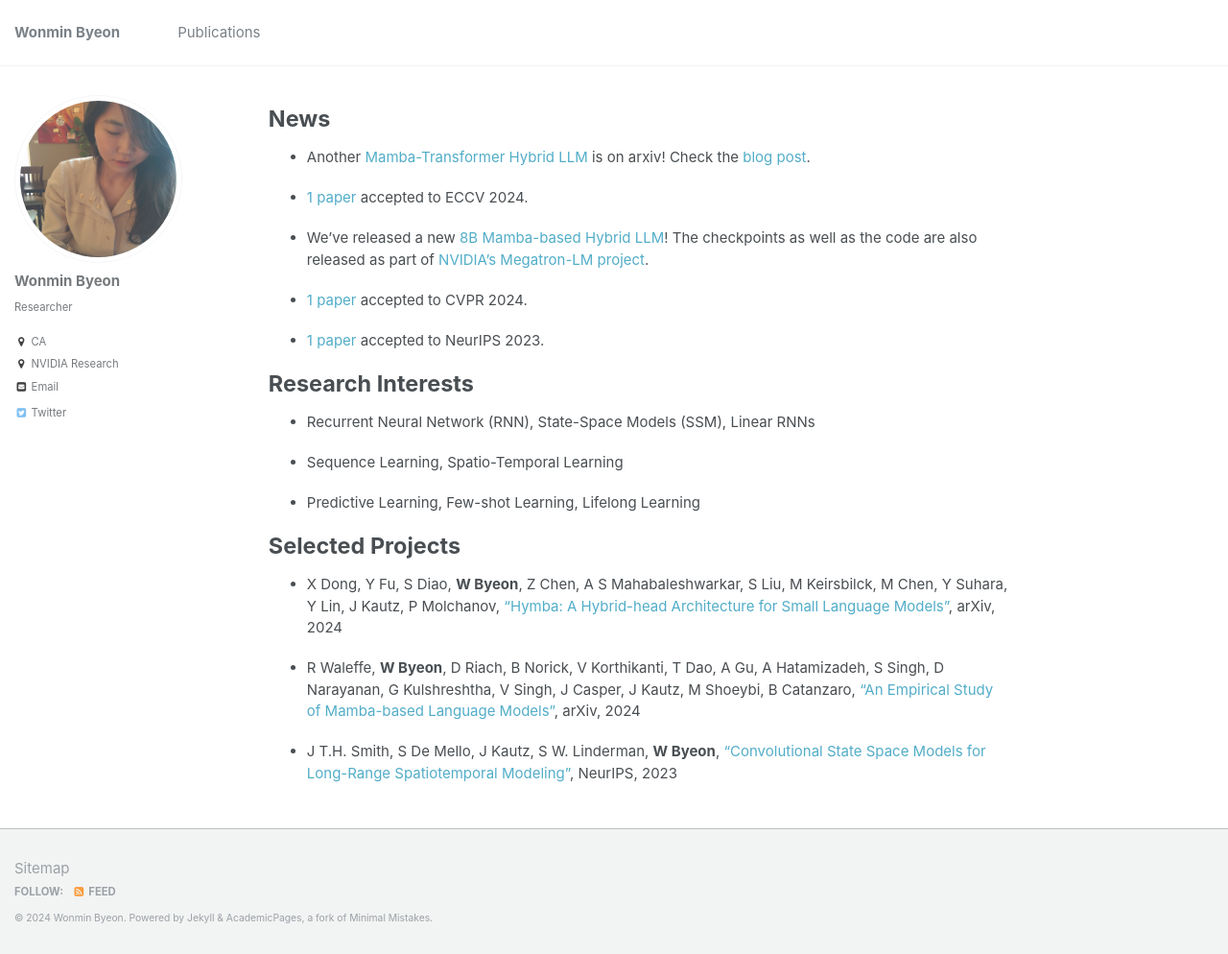
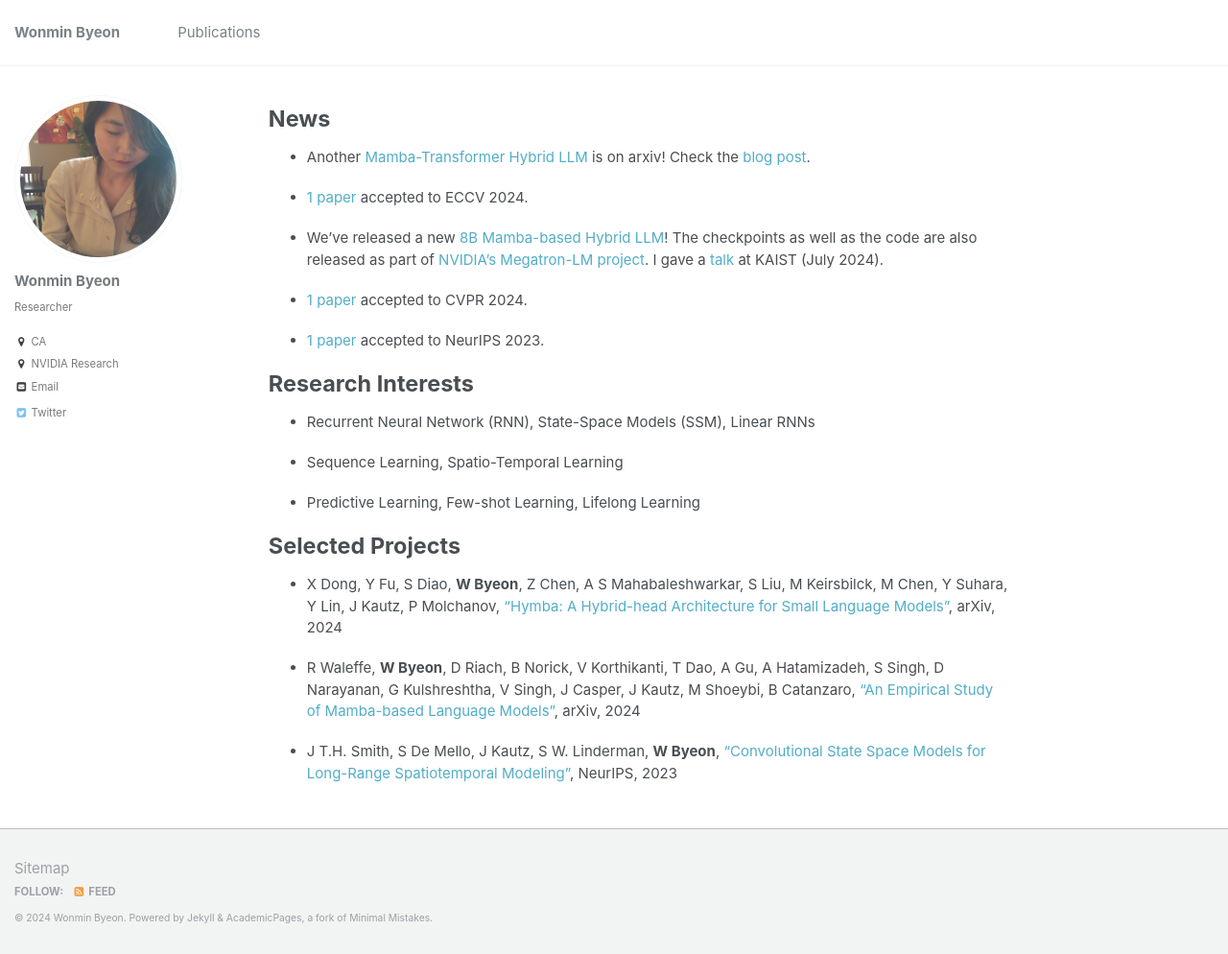
Before and after one commit to wonmin-byeon/wonmin-byeon.github.io, a Jekyll site: the page built from _pages/about.md, in a window 1280 px wide and 994 px high. Shown: the whole window at 96% size. Built offline with Jekyll 4.4.1, drawn with Linux system fonts in a browser that asks for light colours.

Commit message:
add the talk link

```diff
--- a/_pages/about.md
+++ b/_pages/about.md
@@ -15,7 +15,7 @@ News
 
 * [1 paper](https://wonmin-byeon.github.io/publication/2024-mtvg) accepted to ECCV 2024.
 
-* We've released a new [8B Mamba-based Hybrid LLM](https://wonmin-byeon.github.io/publication/2024-hybrid)! The checkpoints as well as the code are also released as part of [NVIDIA's Megatron-LM project](https://github.com/NVIDIA/megatron-LM/tree/ssm/examples/mamba).
+* We've released a new [8B Mamba-based Hybrid LLM](https://wonmin-byeon.github.io/publication/2024-hybrid)! The checkpoints as well as the code are also released as part of [NVIDIA's Megatron-LM project](https://github.com/NVIDIA/megatron-LM/tree/ssm/examples/mamba). I gave a [talk](https://www.youtube.com/watch?v=wgcsfLP4Cbw&t=1s) at KAIST (July 2024).
 
 * [1 paper](https://wonmin-byeon.github.io/publication/2024-regiongpt) accepted to CVPR 2024.
 
```
Also changed, not shown: _publications/2024-hybrid.md (+2 -0 lines).
